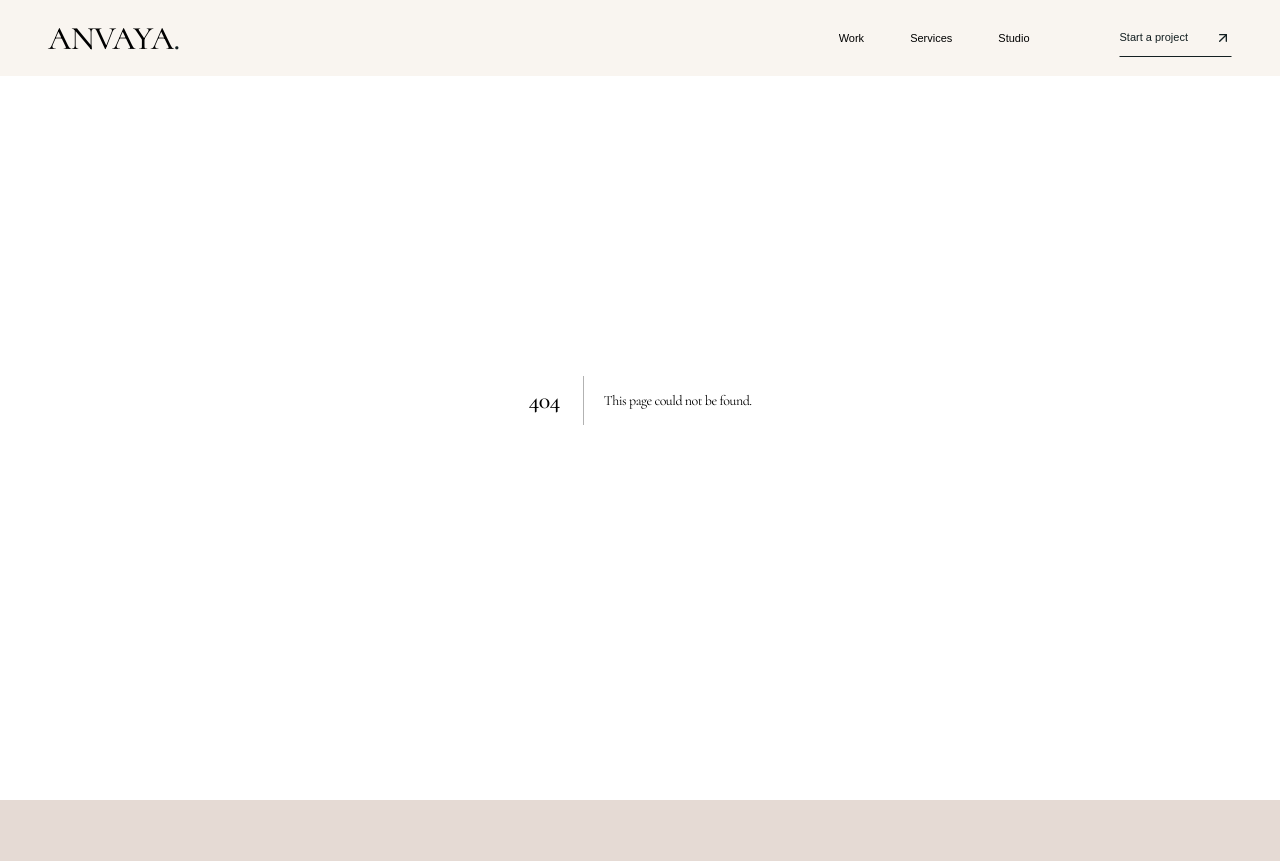
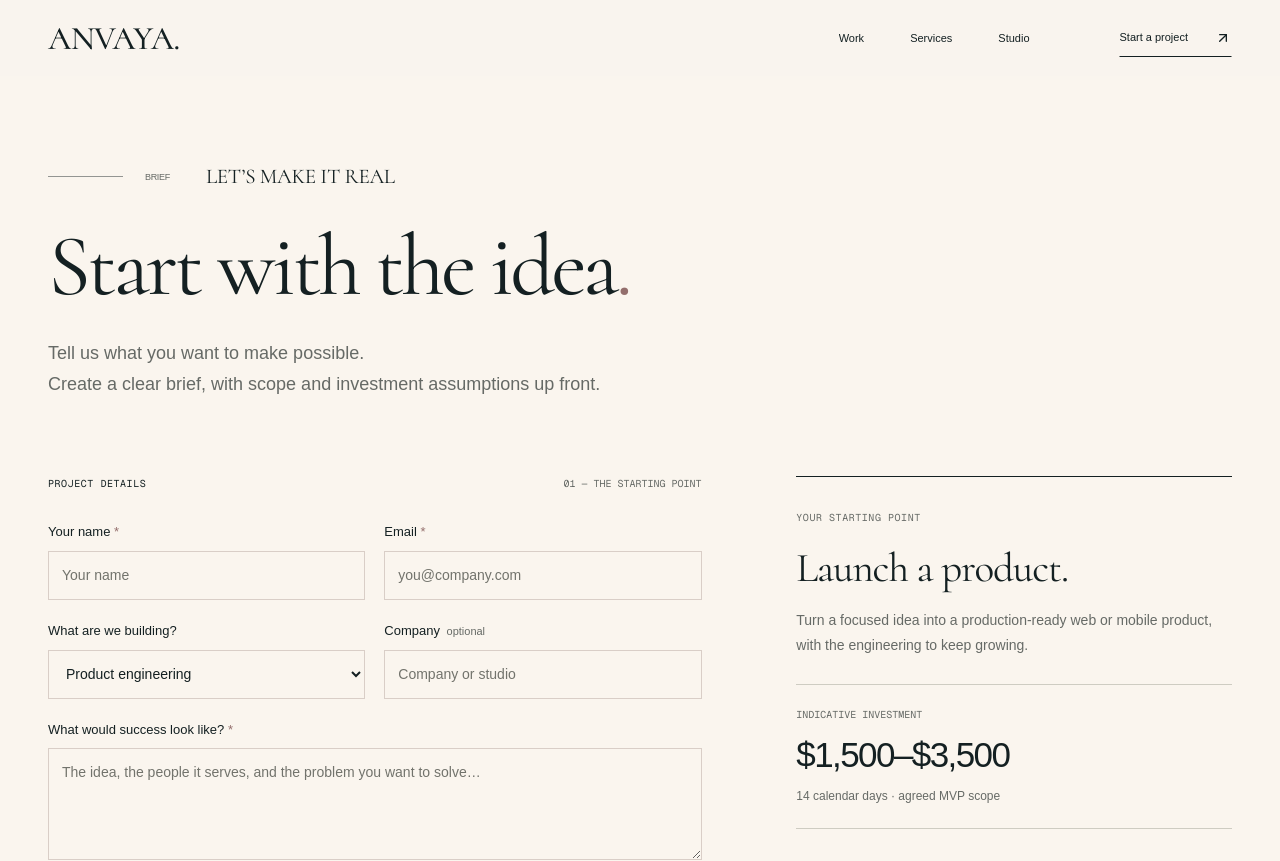
Before and after one commit to Harika-reddy2628/anvaya, a Next.js app: page /project in a window 1280 px wide. Before the commit this address had no page. Shown: the top 861 px of the page. Built offline with nearby package versions, Linux system fonts and the light colour scheme; a web font is replaced by a local one.

Commit message:
feat(routes): add the service-aware project briefing page
Focused change split from 286984b1f4958448e900a7ffd7bd9ee2b8c7a68a.

Files:
- app/project/page.tsx

```diff
--- /dev/null
+++ b/app/project/page.tsx
@@ -0,0 +1,39 @@
+import type { Metadata } from "next";
+import { BriefBuilder } from "../components/studio/BriefBuilder";
+import { services } from "../lib/studio";
+
+export const metadata: Metadata = {
+  title: "Start a project",
+  description:
+    "Create a project brief for software, agentic AI, spatial 3D, or interface engineering with Anvaya.",
+};
+export default async function ProjectPage({
+  searchParams,
+}: {
+  searchParams: Promise<{ service?: string; engagement?: string }>;
+}) {
+  const query = await searchParams;
+  const service = services.find((item) => item.id === query.service)?.id;
+  return (
+    <main id="main-content" className="container inner-page project-page">
+      <div className="page-heading" data-reveal>
+        <span className="eyebrow section-kicker">
+          <span>BRIEF</span> LET’S MAKE IT REAL
+        </span>
+        <h1>
+          Start with the idea<span className="accent">.</span>
+        </h1>
+        <p>
+          Tell us what you want to make possible.
+          <br />
+          Create a clear brief, with scope and investment assumptions up front.
+        </p>
+      </div>
+      <BriefBuilder
+        key={`${service ?? "selected"}-${query.engagement ?? "project"}`}
+        initialService={service}
+        retainer={query.engagement === "retainer"}
+      />
+    </main>
+  );
+}
```
